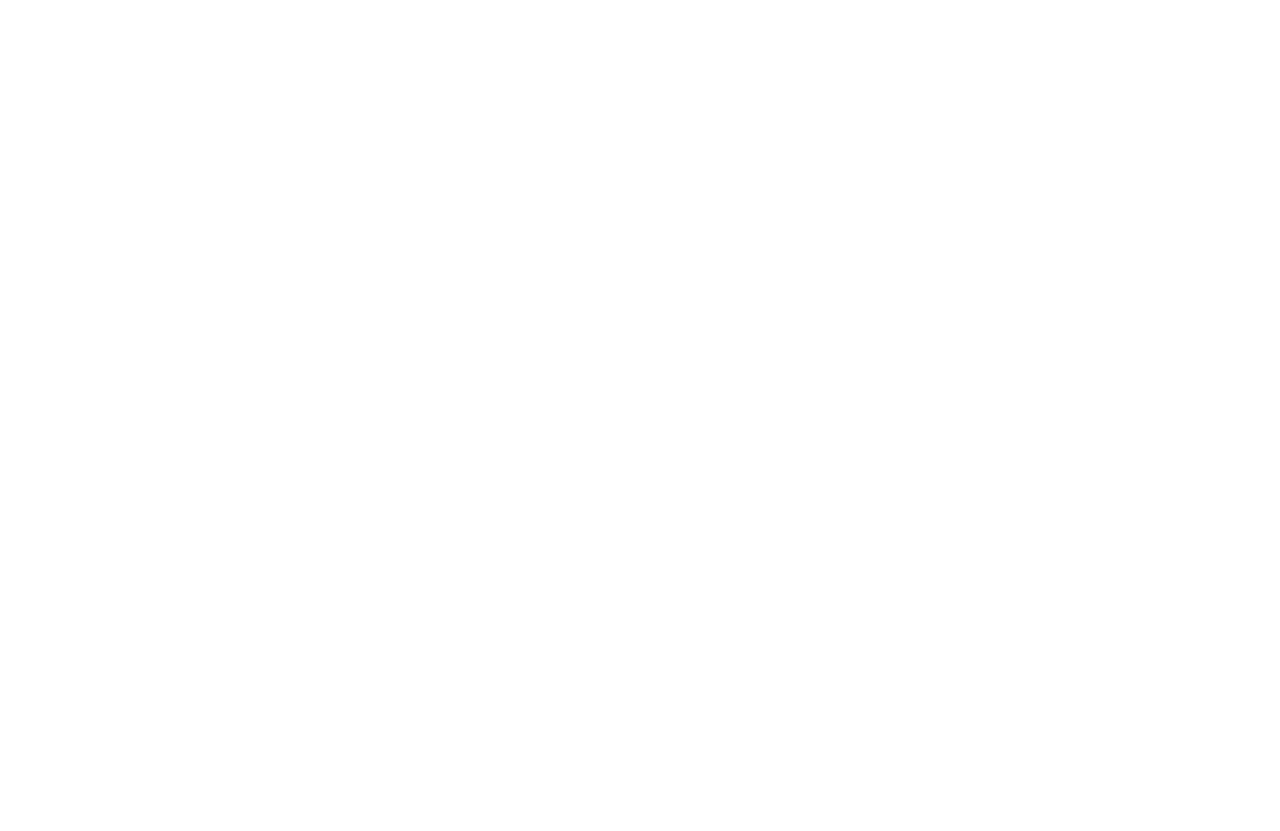
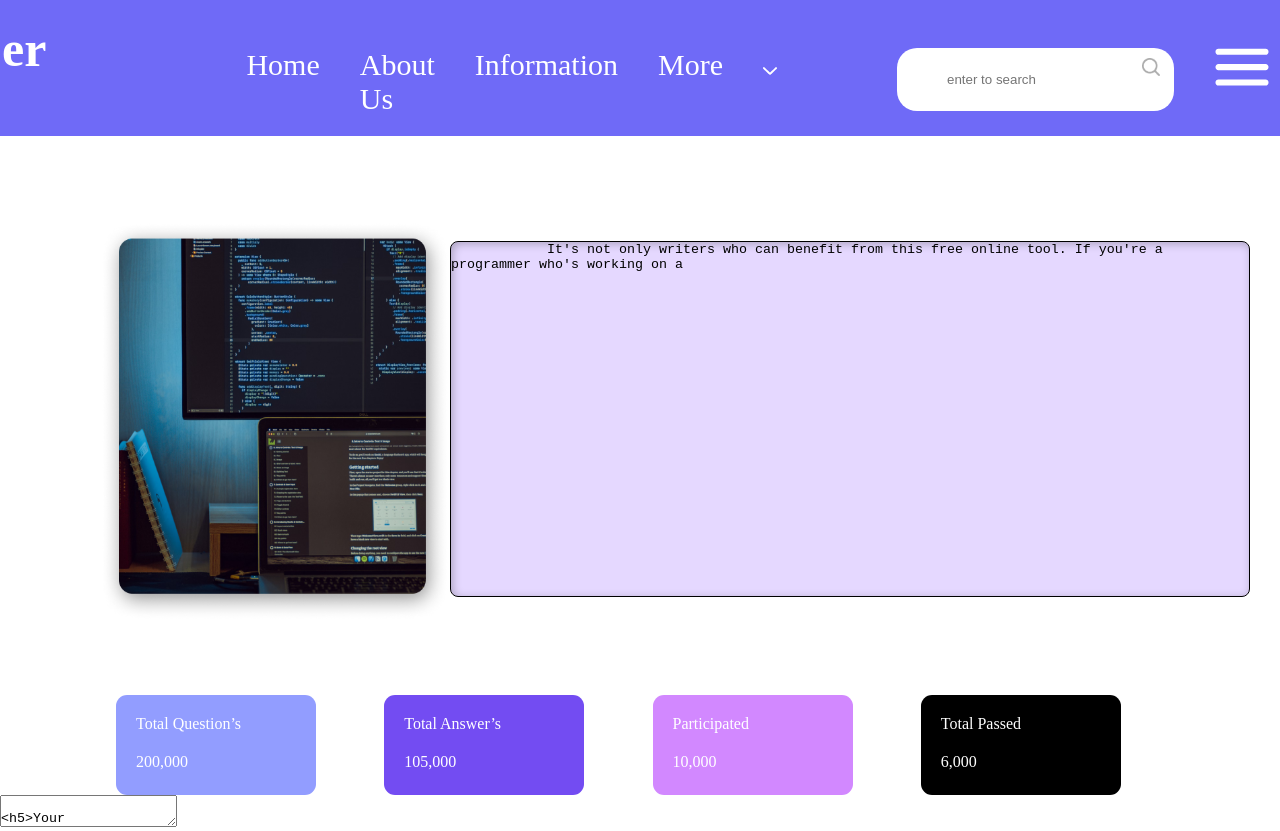
Before and after one commit to ranjanrana1712/Dapper_landing_page, a plain HTML site: page index.html in a window 1280 px wide. Before the commit the page ends 800 px from the top, so only its background shows below. Drawn offline with Linux system fonts and the light colour scheme.

Commit message:
navbarcompleted

```diff
--- a/index.html
+++ b/index.html
@@ -4,9 +4,80 @@
     <meta charset="UTF-8">
     <meta name="viewport" content="width=device-width, initial-scale=1.0">
     <title>Dapper Landing Page</title>
+    <link rel="stylesheet" href="style.css">
 </head>
 <body>
+    <div class="navbar">
+        <p class="heading">Dapper</p>
+        <div class="more">
+            <p>Home</p>
+            <p>About Us</p>
+            <p>Information</p>
+            <p>More<div><img src="./assets/dropDown.png" alt="unable to load"></div></p>
+            <p></p>
+            <input placeholder="enter to search" class="search"><img class="search-icon" src="./assets/searchIcon.png" alt=""></input>
+            <p><img class="dropdown" src="./assets/Vector.svg" alt=""></p>
+        </div>
+    </div>
 
+    <div class="container">
+        <div class="codeImage">
+            <img class="code"  src="./assets/code.png" alt="">
+
+        </div>
+
+        <div class="textArea">
+           <textarea class="textare">
+            It's not only writers who can benefit from this free online tool. If you're a programmer who's working on a
+           </textarea>
+
+        </div>
+    </div>
+
+    <div class="cards">
+        <div class="one">
+            <p>Total Question’s</p>
+            <p>200,000</p>
+
+        </div>
+        <div class="two">
+            <p>Total Answer’s</p>
+            <p>105,000</p>
+
+        </div>
+        <div class="three">
+            <p>Participated</p>
+            <p>10,000</p>
+
+        </div>
+        <div class="four">
+            <p>Total Passed</p>
+            <p>6,000</p>
+
+        </div>
+    </div>
+
+    <div class="form">
+        <div class="info">
+            <p class="yourinfo"></p>
+            <p class="yourinfo"></p>
+            <p class="yourinfo"></p>
+
+        </div>
+
+        <div class="profile">
+            <textarea name="" id="">
+                <h5>Your Information</h5>
+                <p><span>Name:</span></p>
+                <p><span>Email:</span></p>
+                <p><span>Phone:</span></p>
+                <p><span>Marks:</span></p>
+
+            </textarea>
+
+
+        </div>
+    </div>
 
 
 </body>
--- a/style.css
+++ b/style.css
@@ -1,3 +1,126 @@
-*{
+* {
+  margin: 0;
+  padding: 0;
+  box-sizing: border-box;
+}
 
+.navbar {
+  background-color: #6f6af7;
+  display: flex;
+  justify-content: flex-end;
+  gap: 200px;
+  padding: 20px 10px 20px 10px;
+  color: white;
 }
+.heading {
+  font-weight: 700;
+  font-size: 50px;
+}
+.more {
+  display: flex;
+  gap: 40px;
+  font-family: DM Sans;
+  margin-top: 28px;
+  font-size: 30px;
+}
+.search {
+  position: relative;
+  border-radius: 10px;
+  padding: 0px 50px;
+  margin-bottom: 5px;
+  border-style: none;
+  border-radius: 20px;
+}
+
+.search-icon {
+  height: 18px;
+  width: 18px;
+  position: absolute;
+  right: 120px;
+  top: 58px;
+}
+.dropdown {
+  height: 38px;
+  width: 56px;
+}
+
+/* part2 */
+
+.container {
+  display: flex;
+  margin-left: 100px;
+  margin-top: 85px;
+}
+.codeImage {
+}
+.code {
+  width: 350px;
+  height: 400px;
+}
+
+.textArea {
+}
+
+.textare {
+  margin-top: 20px;
+  resize: none;
+  width: 800px;
+  height: 356px;
+  border: 1px solid black;
+  border-radius: 8px;
+  background-color: #e5d8ff;
+  box-shadow: 2px 2px 8px 0px #00000040 inset;
+}
+
+/* part3 cards */
+
+.cards {
+  display: flex;
+  flex-direction: row;
+  justify-content: space-between;
+  margin-top: 70px;
+  margin-left: 116px;
+  width: 78.5%;
+}
+.one,
+.two,
+.three,
+.four {
+  width: 200px;
+  height: 100px;
+  background-color: red;
+  border: 2px solid black;
+  border-radius: 11px;
+  color: white;
+  border-style: none;
+}
+.one {
+  background-color: #929dff;
+}
+
+.two {
+  background-color: #734cf2;
+}
+.three {
+  background-color: #d288ff;
+}
+.four {
+  background-color: #000000;
+}
+
+.one > p {
+  margin: 20px;
+  /* line-height: 1px; */
+}
+.two > p {
+  margin: 20px;
+}
+
+.three > p {
+  margin: 20px;
+}
+.four > p {
+  margin: 20px;
+}
+
+/* part 4 footer */
```
Also changed, not shown: assets/Vector.svg (added), assets/dropDown.png (added), assets/searchIcon.png (added), 2 other files.
